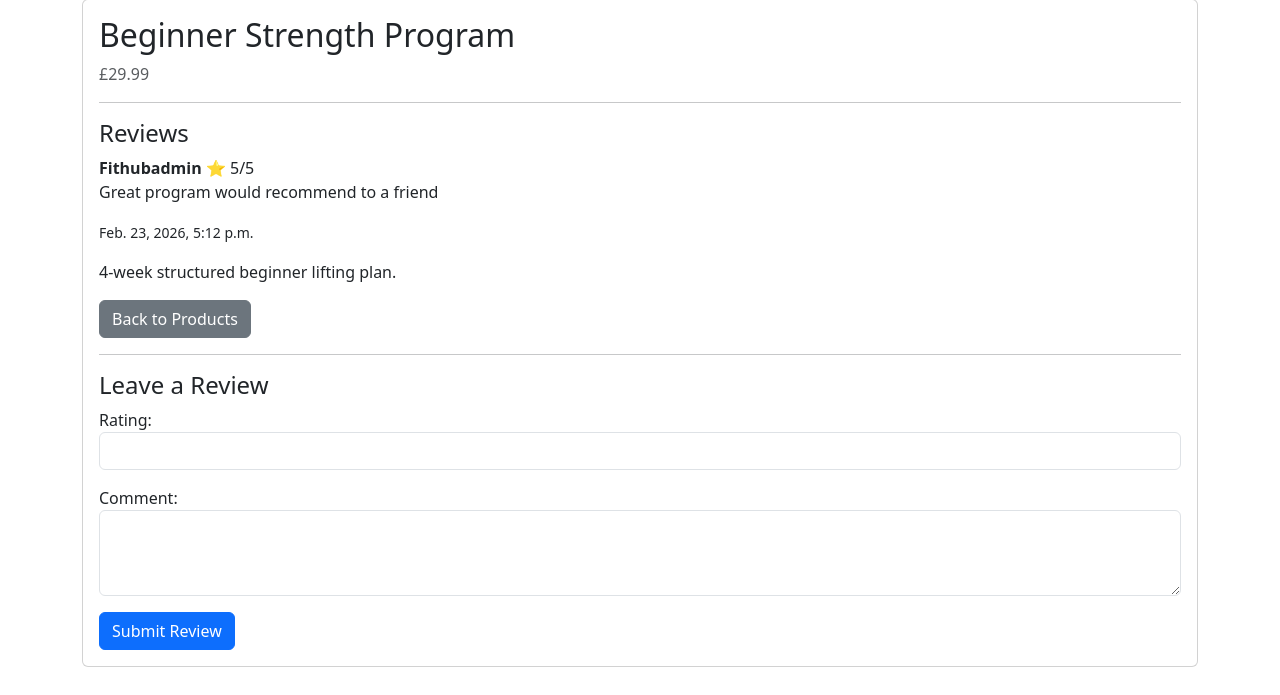
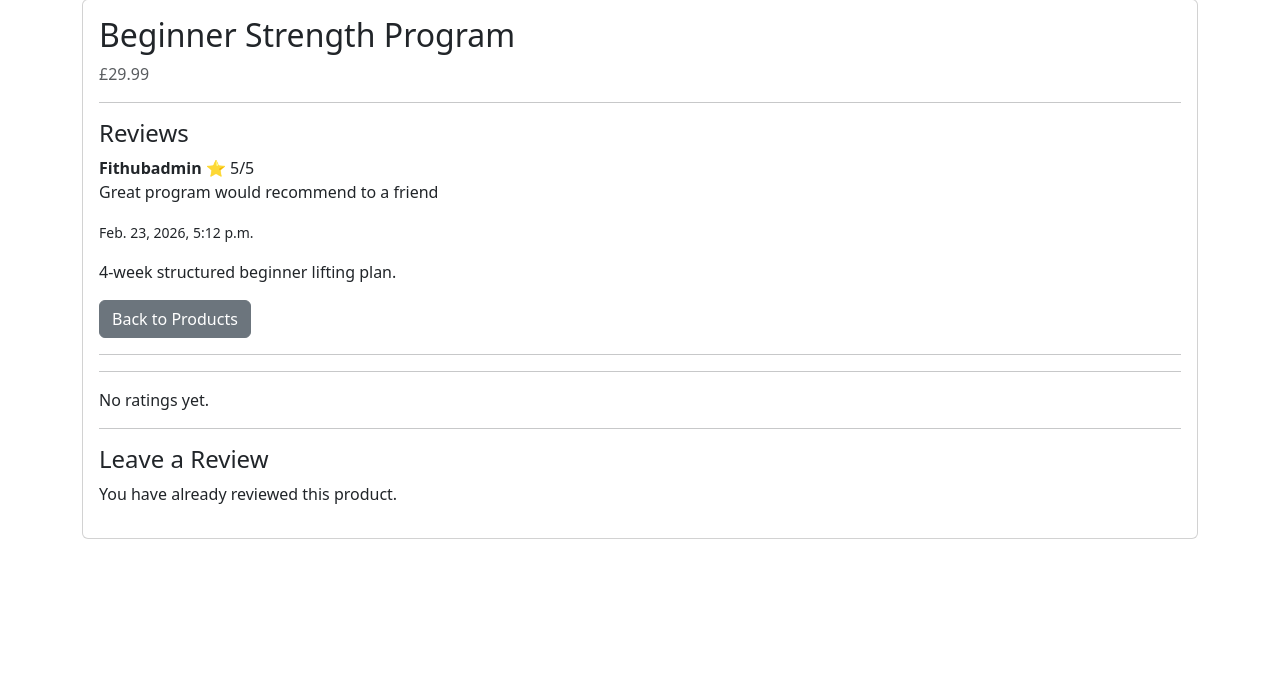
Before and after one commit to Tafari-K/fithub, a Django app: page /products/1/ in a window 1280 px wide. Shown: the part 105-800 px from the top of the page. Run offline with Django 5.2, Linux system fonts and the light colour scheme; a user stored in the database is signed in; data comes from the database, SQL or seed files in the repository.

Commit message:
implemented product rating handling and added to the appropriate templates.

```diff
--- a/products/templates/products/product_detail.html
+++ b/products/templates/products/product_detail.html
@@ -40,9 +40,22 @@
             </a>
 
             <hr>
+            <hr>
+            {% if product.average_rating %}
+                <p>
+                    <strong>Average Rating:</strong>
+                    ⭐ {{ product.average_rating|floatformat:1 }}/5
+                </p>
+            {% else %}
+                <p>No ratings yet.</p>
+            {% endif %}
+            <hr>
             <h4>Leave a Review</h4>
 
             {% if user.is_authenticated %}
+            {% if has_reviewed %}
+                <p>You have already reviewed this product.</p>
+            {% else %}
                 <form method="post" action="{% url 'add_review' product.pk %}">
                     {% csrf_token %}
                     {{ form.as_p }}
@@ -50,6 +63,7 @@
                         Submit Review
                     </button>
                 </form>
+            {% endif %}
             {% else %}
                 <p>
                     <a href="{% url 'login' %}">Login</a> to leave a review.
--- a/products/templates/products/product_list.html
+++ b/products/templates/products/product_list.html
@@ -16,6 +16,12 @@
                     <div class="card-body">
                         <h5 class="card-title">{{ product.name }}</h5>
                         <p class="card-text">£{{ product.price }}</p>
+
+                        {% if product.average_rating %}
+                        <p>⭐ {{ product.average_rating|floatformat:1 }}/5</p>
+                        {% else %}
+                            <p>No ratings</p>
+                        {% endif %}
 
                         {% if product.is_premium %}
                             <span class="badge bg-warning text-dark">Premium</span>
--- a/products/views.py
+++ b/products/views.py
@@ -3,6 +3,7 @@ from django.views.generic import ListView, DetailView, CreateView
 
 from products.forms import ReviewForm
 from .models import Product, Review
+from django.db.models import Avg
 from django.contrib.auth.mixins import LoginRequiredMixin
 from django.urls import reverse
 
@@ -47,6 +48,16 @@ class ProductDetailView(DetailView):
 
     def get_context_data(self, **kwargs):
         context = super().get_context_data(**kwargs)
+
+        if self.request.user.is_authenticated:
+            has_reviewed = Review.objects.filter(
+                product=self.object,
+                user=self.request.user
+            ).exists()
+        else:
+            has_reviewed = False
+
+        context['has_reviewed'] = has_reviewed
         context['form'] = ReviewForm()
         return context
 
@@ -63,3 +74,8 @@ class ReviewCreateView(LoginRequiredMixin, CreateView):
 
     def get_success_url(self):
         return reverse('product_detail', kwargs={'pk': self.kwargs['pk']})
+
+
+@property
+def average_rating(self):
+    return self.reviews.aggregate(avg=Avg('rating'))['avg']
```
